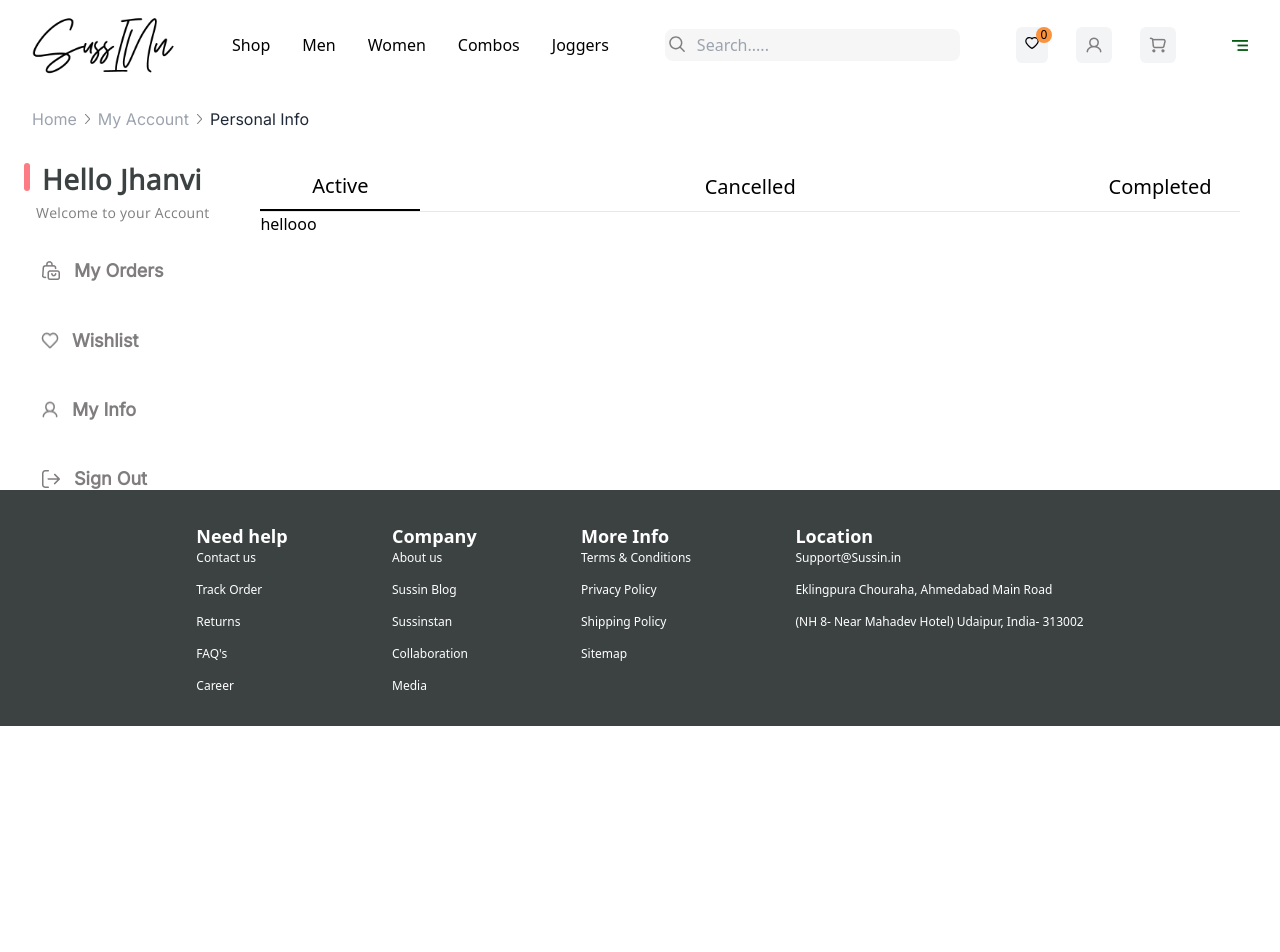
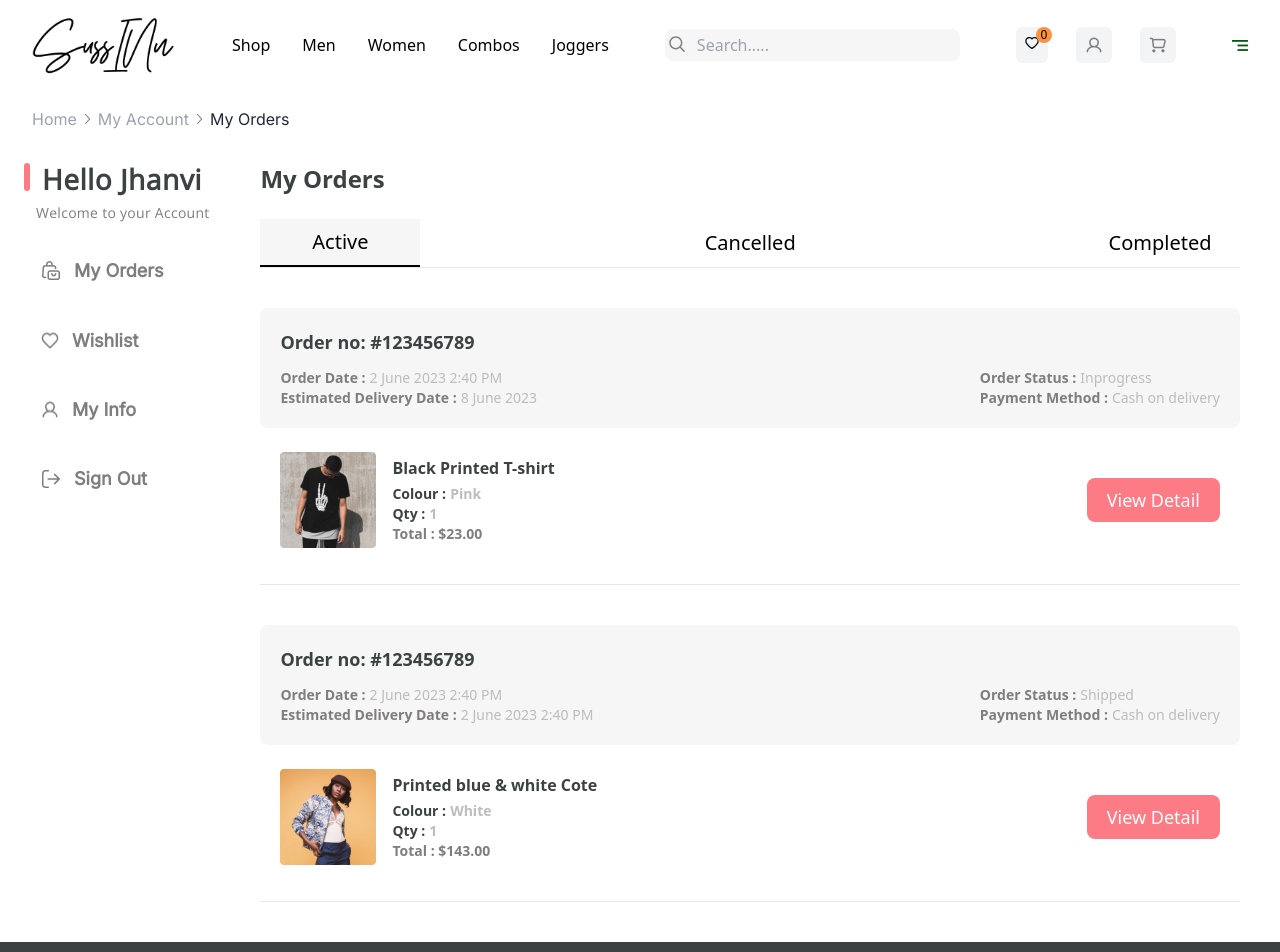
Before and after one commit to m-yunus/suss_ecommerce, a React (Create React App) app: page /my-orders in a window 1280 px wide. Shown: the top 952 px of the page. Before the commit the page ends 800 px from the top, so only its background shows below. Built offline with nearby package versions, Linux system fonts and the light colour scheme.

Commit message:
my orders

```diff
--- a/src/Pages/My_Order/My_Order.jsx
+++ b/src/Pages/My_Order/My_Order.jsx
@@ -4,19 +4,189 @@ import Footer from "../../layout/Footer";
 
 import arrow from "../../../src/assets/images/Wishlist-Sidebar/arrow.png";
 import WishlistSidebar from "../Contact_Details/WishlistSidebar/WishlistSidebar";
+import product1 from "../../assets/images/My-Orders/product1.png"
+import product2 from "../../assets/images/My-Orders/product2.png";
 
 const My_Order = () => {
   const [activeTab, setActiveTab] = useState("Active");
   let content;
   switch (activeTab) {
     case "Active":
-        content = <h1>hellooo</h1>;
+      content = (
+        <div className="mt-4">
+          <div className="my-10">
+            <div className="bg-[#F6F6F6] w-full rounded-lg flex justify-between p-5">
+              <div>
+                <h1 className="text-[#3C4242] font-semibold text-lg">
+                  Order no: #123456789
+                </h1>
+                <span className="flex items-center gap-1 mt-3">
+                  <h2 className="text-[#807D7E] text-sm font-semibold">
+                    Order Date :
+                  </h2>{" "}
+                  <h3 className="text-[#BEBCBD] font-normal text-sm ">
+                    {" "}
+                    2 June 2023 2:40 PM
+                  </h3>
+                </span>
+                <span className="flex items-center gap-1 ">
+                  <h2 className="text-[#807D7E] text-sm font-semibold">
+                    Estimated Delivery Date :
+                  </h2>{" "}
+                  <h3 className="text-[#BEBCBD] font-normal text-sm ">
+                    {" "}
+                    8 June 2023
+                  </h3>
+                </span>
+              </div>
+              <div className="flex flex-col  ">
+                <div className="flex-grow"></div>
+                <span className="flex items-center gap-1 ">
+                  <h2 className="text-[#807D7E] text-sm font-semibold">
+                    Order Status :
+                  </h2>{" "}
+                  <h3 className="text-[#BEBCBD] font-normal text-sm ">
+                    {" "}
+                    Inprogress
+                  </h3>
+                </span>
+
+                <span className="flex items-center gap-1 ">
+                  <h2 className="text-[#807D7E] text-sm font-semibold">
+                    Payment Method :
+                  </h2>{" "}
+                  <h3 className="text-[#BEBCBD] font-normal text-sm ">
+                    {" "}
+                    Cash on delivery
+                  </h3>
+                </span>
+              </div>
+            </div>
+            <div className="my-1 p-5 flex justify-between items-center">
+              <div className="flex gap-4 items-center">
+                <img src={product1} alt="" />
+                <div>
+                  <h1 className="text-[#3C4242] text-base font-semibold">
+                    Black Printed T-shirt
+                  </h1>
+                  <span className="flex gap-1 items-center mt-1">
+                    <h2 className="text-[#3C4242] font-semibold text-sm">
+                      Colour :
+                    </h2>{" "}
+                    <h3 className="text-[#BEBCBD] text-sm font-semibold">
+                      Pink
+                    </h3>
+                  </span>
+                  <span className="flex gap-1 items-center">
+                    <h2 className="text-[#3C4242] font-semibold text-sm">
+                      Qty :
+                    </h2>{" "}
+                    <h3 className="text-[#BEBCBD] text-sm font-semibold">1</h3>
+                  </span>
+                  <h4 className="text-[#807D7E] text-sm font-semibold">
+                    Total : $23.00
+                  </h4>
+                </div>
+              </div>
+              <div>
+                <button className="bg-[#FD7B85] text-white text-lg font-medium px-5 py-2 rounded-lg ">
+                  View Detail
+                </button>
+              </div>
+            </div>
+            <hr className="mt-4" />
+          </div>
+          <div className="my-10">
+            <div className="bg-[#F6F6F6] w-full rounded-lg flex justify-between p-5">
+              <div>
+                <h1 className="text-[#3C4242] font-semibold text-lg">
+                  Order no: #123456789
+                </h1>
+                <span className="flex items-center gap-1 mt-3">
+                  <h2 className="text-[#807D7E] text-sm font-semibold">
+                    Order Date :
+                  </h2>{" "}
+                  <h3 className="text-[#BEBCBD] font-normal text-sm ">
+                    {" "}
+                    2 June 2023 2:40 PM
+                  </h3>
+                </span>
+                <span className="flex items-center gap-1 ">
+                  <h2 className="text-[#807D7E] text-sm font-semibold">
+                    Estimated Delivery Date :
+                  </h2>{" "}
+                  <h3 className="text-[#BEBCBD] font-normal text-sm ">
+                    {" "}
+                    2 June 2023 2:40 PM
+                  </h3>
+                </span>
+              </div>
+              <div className="flex flex-col  ">
+                <div className="flex-grow"></div>
+                <span className="flex items-center gap-1 ">
+                  <h2 className="text-[#807D7E] text-sm font-semibold">
+                    Order Status :
+                  </h2>{" "}
+                  <h3 className="text-[#BEBCBD] font-normal text-sm ">
+                    {" "}
+                    Shipped
+                  </h3>
+                </span>
+
+                <span className="flex items-center gap-1 ">
+                  <h2 className="text-[#807D7E] text-sm font-semibold">
+                    Payment Method :
+                  </h2>{" "}
+                  <h3 className="text-[#BEBCBD] font-normal text-sm ">
+                    {" "}
+                    Cash on delivery
+                  </h3>
+                </span>
+              </div>
+            </div>
+            <div className="my-1 p-5 flex justify-between items-center">
+              <div className="flex gap-4 items-center">
+                <img src={product2} alt="" />
+                <div>
+                  <h1 className="text-[#3C4242] text-base font-semibold">
+                    Printed blue & white Cote
+                  </h1>
+                  <span className="flex gap-1 items-center mt-1">
+                    <h2 className="text-[#3C4242] font-semibold text-sm">
+                      Colour :
+                    </h2>{" "}
+                    <h3 className="text-[#BEBCBD] text-sm font-semibold">
+                      White
+                    </h3>
+                  </span>
+                  <span className="flex gap-1 items-center">
+                    <h2 className="text-[#3C4242] font-semibold text-sm">
+                      Qty :
+                    </h2>{" "}
+                    <h3 className="text-[#BEBCBD] text-sm font-semibold">1</h3>
+                  </span>
+                  <h4 className="text-[#807D7E] text-sm font-semibold">
+                    Total : $143.00
+                  </h4>
+                </div>
+              </div>
+              <div>
+                <button className="bg-[#FD7B85] text-white text-lg font-medium px-5 py-2 rounded-lg ">
+                  View Detail
+                </button>
+              </div>
+            </div>
+            <hr className="mt-4" />
+          </div>
+        </div>
+      );
+
       break;
     case "Cancelled":
-        content = <h1>Akshay</h1>;
+      content = <h1>.....</h1>;
       break;
     case "Completed":
-        content = <h1>Panampatta</h1>;
+      content = <h1>...</h1>;
       break;
     default:
       content = null;
@@ -27,15 +197,18 @@ const My_Order = () => {
       <div className="contact-details-top mb-8 my-4  px-8 flex items-center gap-2 ">
         <p className="text-gray-400">Home</p> <img src={arrow} alt="" />{" "}
         <p className="text-gray-400">My Account</p> <img src={arrow} alt="" />{" "}
-        <p className="text-gray-800">Personal Info</p>
+        <p className="text-gray-800">My Orders</p>
       </div>
       <div className="px-6 flex">
         <WishlistSidebar />
         <div className="w-full px-4">
-          <div className=" flex justify-between text-[#3C4242 ]  text-xl font-normal">
+          <h1 className="text-[#3C4242] font-bold  text-2xl">My Orders</h1>
+          <div className=" flex justify-between text-[#3C4242 ]  text-xl font-normal mt-6">
             <button
               className={`w-[10rem] h-[3rem] ${
-                activeTab === "Active" ? "border-b-2 border-black" : ""
+                activeTab === "Active"
+                  ? "border-b-2 border-black bg-[#F6F6F6]"
+                  : ""
               }`}
               onClick={() => setActiveTab("Active")}
             >
@@ -43,7 +216,9 @@ const My_Order = () => {
             </button>
             <button
               className={`w-[10rem] h-[3rem] ${
-                activeTab === "Cancelled" ? "border-b-2 border-black" : ""
+                activeTab === "Cancelled"
+                  ? "border-b-2 border-black bg-[#F6F6F6]"
+                  : ""
               }`}
               onClick={() => setActiveTab("Cancelled")}
             >
@@ -51,7 +226,9 @@ const My_Order = () => {
             </button>
             <button
               className={`w-[10rem] h-[3rem] ${
-                activeTab === "Completed" ? "border-b-2 border-black" : ""
+                activeTab === "Completed"
+                  ? "border-b-2 border-black bg-[#F6F6F6]"
+                  : ""
               }`}
               onClick={() => setActiveTab("Completed")}
             >
```
Also changed, not shown: src/assets/images/My-Orders/product1.png (added), src/assets/images/My-Orders/product2.png (added). Lines whose indentation alone changed are shown as unchanged.
